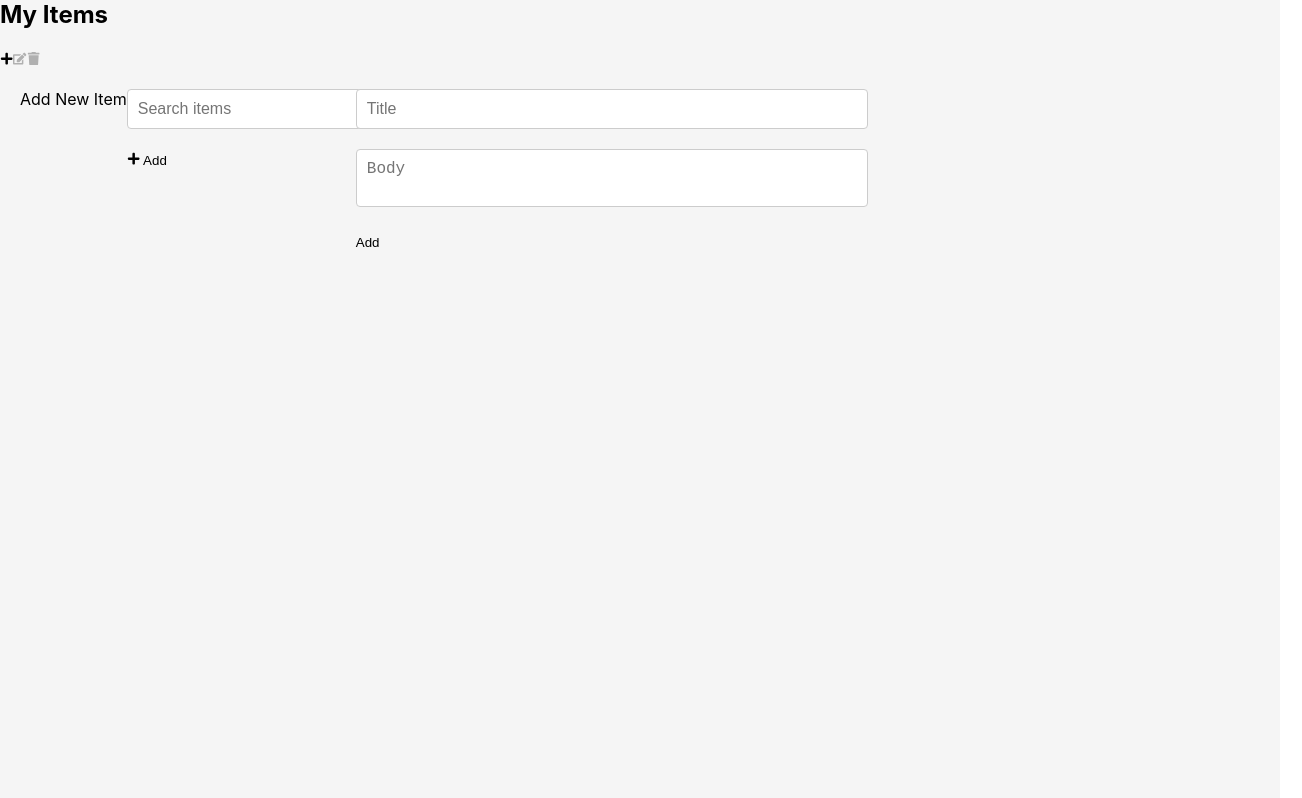
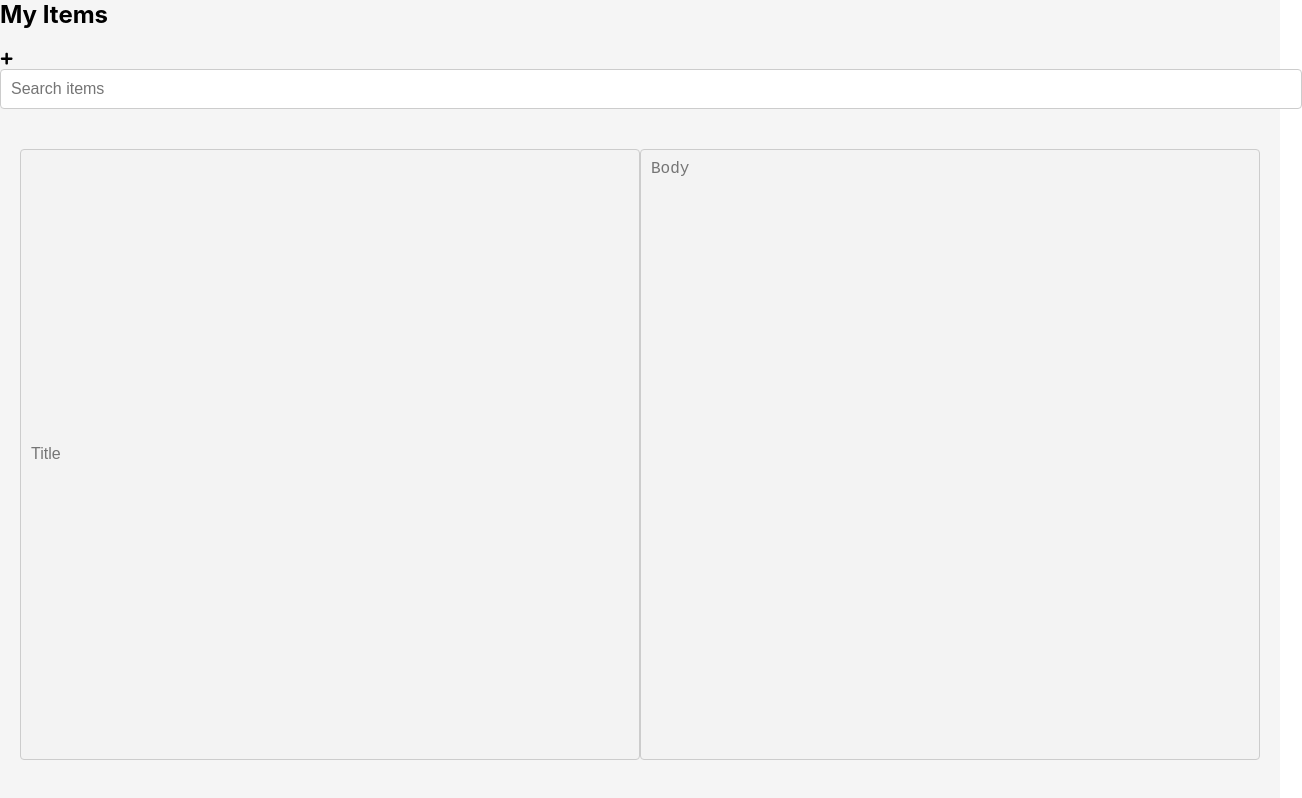
Before and after one commit to GennadyBerg/SEcond_Note_test, a React (Create React App) app: page / in a window 1280 px wide. Shown: the whole page, 1302 px wide, since content can reach past the window. Built offline with nearby package versions, Linux system fonts and the light colour scheme.

Commit message:
functionality front-back

```diff
--- a/src/App.js
+++ b/src/App.js
@@ -13,7 +13,6 @@ function App() {
         <Navbar />
         <div className="container">
           <Sidebar />
-          <ItemList />
           <ItemForm />
         </div>
       </div>
--- a/src/AppContext.js
+++ b/src/AppContext.js
@@ -7,6 +7,7 @@ export function AppProvider({ children }) {
     const [filteredItems, setFilteredItems] = useState([]);
     const [selectedItemId, setSelectedItemId] = useState(null);
     const [searchText, setSearchText] = useState('');
+    const [editMode, setEditMode] = useState(false);
     const itemDB = new ItemDB();
 
     useEffect(() => {
@@ -25,47 +26,41 @@ export function AppProvider({ children }) {
         filterItems();
     }, [searchText]);
 
-    async function handleAddItemClick(item) {
-        const result = await itemDB.addItem(item);
-        setFilteredItems([...filteredItems, result]);
-    }
-
-    async function handleEditItemClick(item) {
-        const result = await itemDB.updateItem(item);
-        const index = filteredItems.findIndex((i) => i.id === result.id);
-        if (index >= 0) {
-            const updatedItems = [...filteredItems];
-            updatedItems[index] = result;
-            setFilteredItems(updatedItems);
-        }
-    }
-
-    async function handleDeleteItemClick(id) {
-        await itemDB.deleteItem(id);
-        const updatedItems = filteredItems.filter((item) => item.id !== id);
-        setFilteredItems(updatedItems);
-        setSelectedItemId(null);
+    const setDate = item => {
+        item["date"] = new Date()
     }
 
     const addItem = async (item) => {
-        const addedItem = await itemDB.add(item);
-        setFilteredItems([...filteredItems, addedItem]);
+        item = item ?? { title: "", body: "" };
+        setDate(item)
+        const addedItemId = await itemDB.add(item);
+        item = { ...item, id: addedItemId };
+        let allItems = filteredItems.map(itm => itm);
+        allItems = [...allItems, item];
+        setFilteredItems(allItems);
+        return item;
     };
 
     const updateItem = async (item) => {
-        const updatedItem = await itemDB.update(item);
-        const updatedItems = filteredItems.map((item) => (item.id === updatedItem.id ? updatedItem : item));
+        setDate(item)
+        const updatedItemId = await itemDB.update(item);
+        const updatedItems = filteredItems.map((itm) => (itm.id === updatedItemId ? item : itm));
         setFilteredItems(updatedItems);
+        return updatedItemId;
     };
 
-    const deleteItem = async (itemId) => {
-        await itemDB.delete(itemId);
-        const updatedItems = filteredItems.filter((item) => item.id !== itemId);
+    const deleteItem = async (item) => {
+        /*for(let fi of filteredItems){
+            await itemDB.delete(fi);
+        }*/
+        await itemDB.delete(item);
+        const updatedItems = filteredItems.filter((itm) => itm.id !== item.id);
         setFilteredItems(updatedItems);
+
     };
 
     const getSelectedItem = () => {
-        if (selectedItemId > 0){
+        if (selectedItemId > 0) {
             let res = filteredItems.filter((item) => item.id == selectedItemId);
             return res.length > 0 ? res[0] : null;
         }
@@ -81,12 +76,11 @@ export function AppProvider({ children }) {
         getSelectedItem,
         searchText,
         setSearchText,
-        handleAddItemClick,
-        handleEditItemClick,
-        handleDeleteItemClick,
         addItem,
         updateItem,
         deleteItem,
+        editMode,
+        setEditMode
     };
 
     return <AppContext.Provider value={value}>{children}</AppContext.Provider>;
--- a/src/Item.js
+++ b/src/Item.js
@@ -2,10 +2,11 @@ import React, { useContext } from 'react';
 import { AppContext } from './AppContext';
 
 function Item({ item }) {
-  const { selectedItemId, setSelectedItemId } = useContext(AppContext);
+  const { selectedItemId, setSelectedItemId, setEditMode } = useContext(AppContext);
 
   const handleItemClick = () => {
     setSelectedItemId(item.id);
+    setEditMode(false);
   };
 
   return (
@@ -15,6 +16,7 @@ function Item({ item }) {
     >
       <h3>{item.title}</h3>
       <p>{item.body}</p>
+      <p>{item.date?.toLocaleString()}</p>
     </div>
   );
 }
--- a/src/ItemDB.js
+++ b/src/ItemDB.js
@@ -35,9 +35,9 @@ class ItemDB {
         return await this.db.put('items', item);
     }
 
-    async delete(itemId) {
+    async delete(item) {
         await this.ensureInit();
-        return await this.db.delete('items', itemId);
+        return await this.db.delete('items', item.id);
     }
 
     async searchItems(searchText) {
@@ -45,8 +45,8 @@ class ItemDB {
         let items = await this.getAll();
         searchText = searchText.toLowerCase();
         items = items.filter(item =>
-            item.title.toLowerCase().includes(searchText) ||
-            item.body.toLowerCase().includes(searchText));
+            item.title?.toLowerCase().includes(searchText) ||
+            item.body?.toLowerCase().includes(searchText));
         return items;
     }
 
--- a/src/ItemForm.js
+++ b/src/ItemForm.js
@@ -8,12 +8,19 @@ const ItemForm = () => {
     let [body, setBody] = useState(item?.body || '');
     let [id, setId] = useState(item?.id);
 
-    const handleSubmit = (e) => {
-        e.preventDefault();
-        cntx.updateItem(id ? { id, title, body } : { title, body });
-        setTitle('');
-        setBody('');
+    const save = async ({title, body}) => {
+        var id1 = await cntx.updateItem(id ? { id, title, body } : { title, body });
+        setId(id1);
     };
+
+    const handleSetTitle = (title) => {
+        setTitle(title);
+        save({title, body});
+    }
+    const handleSetBody = (body) => {
+        setBody(body);
+        save({title, body});
+    }
 
     useEffect(() => {
         setTitle(item?.title);
@@ -22,11 +29,12 @@ const ItemForm = () => {
     }, [item?.title, item?.body]);
 
     return (
-        <form className="ItemForm" onSubmit={handleSubmit}>
-            <input type="text" placeholder="Title" value={title} onChange={e => setTitle(e.target.value)} required />
-            <textarea placeholder="Body" value={body} onChange={e => setBody(e.target.value)} required></textarea>
-            <button type="submit">{item ? 'Save' : 'Add'}</button>
-        </form>
+        <>
+            <input disabled={!cntx.editMode} type="text" placeholder="Title" value={title ?? ''}
+                onInput={e => handleSetTitle(e.target.value)} required />
+            <textarea disabled={!cntx.editMode} placeholder="Body" value={body ?? ''}
+                onChange={e => handleSetBody(e.target.value)} required></textarea>
+        </>
     );
 };
 
--- a/src/ItemList.js
+++ b/src/ItemList.js
@@ -8,51 +8,16 @@ import { FaPlus, FaEdit, FaTrash } from 'react-icons/fa';
 const ItemList = () => {
   const {
     filteredItems,
-    selectedItemId,
-    editMode,
-    setEditMode,
-    deleteItem,
   } = useContext(AppContext);
-
-
-  const handleAddClick = () => {
-    setEditMode(false);
-  };
-
-  const handleEditClick = () => {
-    setEditMode(true);
-  };
-
-  const handleDeleteClick = () => {
-    if (selectedItemId) {
-      deleteItem(selectedItemId);
-    }
-  };
 
   return (
     <div className="ItemList">
-      <SearchBox />
       {filteredItems.map((item) => (
         <Item key={item.id} item={item} />
       ))}
-      {editMode || (
-        <button className="add-button" onClick={handleAddClick}>
-          <FaPlus /> Add
-        </button>
-      )}
-      {!editMode && selectedItemId && (
-        <div className="item-buttons">
-          <button className="edit-button" onClick={handleEditClick}>
-            <FaEdit /> Edit
-          </button>
-          <button className="delete-button" onClick={handleDeleteClick}>
-            <FaTrash /> Delete
-          </button>
-        </div>
-      )}
-      {editMode && <ItemForm />}
     </div>
   );
+
 };
 
 export default ItemList;
--- a/src/Navbar.js
+++ b/src/Navbar.js
@@ -4,29 +4,47 @@ import { FaPlus, FaEdit, FaTrash } from 'react-icons/fa';
 import SearchBox from './SearchBox';
 
 const NavBar = () => {
-  const { selectedItemId, deleteItem, setEditMode, setNewItem } = useContext(
+    const {
+        addItem, updateItem, deleteItem,
+        selectedItemId, setSelectedItemId, getSelectedItem,
+        editMode, setEditMode } =
+            useContext(
                 AppContext
             );
 
-  const handleAddClick = () => {
-    setNewItem(true);
-    setEditMode(false);
+    const handleAddClick = async () => {
+        let item = await addItem(null);
+        setEditMode(true);
+        setSelectedItemId(item.id);
     };
 
     const handleEditClick = () => {
+        if (selectedItemId) {
             setEditMode(true);
+            updateItem(getSelectedItem());
+        }
     };
 
     const handleDeleteClick = () => {
         if (selectedItemId) {
-      deleteItem(selectedItemId);
+            deleteItem(getSelectedItem());
+            setSelectedItemId();
+            setEditMode(false);
         }
     };
 
     return (
+        <>
             <nav className="NavBar">
+                {!editMode ? (
+                    <>
                         <h1>My Items</h1>
-      {selectedItemId ? (
+                        <button className="add-button" onClick={handleAddClick}>
+                            <FaPlus />
+                        </button>
+                    </>
+                ) : null}
+                {selectedItemId && !editMode ? (
                     <>
                         <button className="edit-button" onClick={handleEditClick}>
                             <FaEdit />
@@ -35,20 +53,10 @@ const NavBar = () => {
                             <FaTrash />
                         </button>
                     </>
-      ) : (
-        <>
-          <button className="add-button" onClick={handleAddClick}>
-            <FaPlus />
-          </button>
-          <button className="edit-button" disabled>
-            <FaEdit />
-          </button>
-          <button className="delete-button" disabled>
-            <FaTrash />
-          </button>
+                ) : null}
+                <SearchBox />
+            </nav>
         </>
-      )}
-    </nav>
     );
 };
 
--- a/src/Sidebar.js
+++ b/src/Sidebar.js
@@ -1,25 +1,13 @@
 import { useContext } from 'react';
 import { AppContext } from './AppContext';
+import ItemList from './ItemList';
 
-const Sidebar = ({ items, selectedItem, setSelectedItem }) => {
-  const { handleAddItem } = useContext(AppContext);
-
-  const handleSidebarItemClick = (item) => {
-    setSelectedItem(item);
-  };
-
-  return (
-    <div className="Sidebar">
-      <div className="Sidebar-item" onClick={() => handleAddItem('', '')}>
-        Add New Item
-      </div>
-      {items?.map(item => (
-        <div key={item.id} className={`Sidebar-item ${selectedItem?.id === item.id ? 'selected' : ''}`} onClick={() => handleSidebarItemClick(item)}>
-          {item.title}
+const Sidebar = () => {
+    return (
+        <div className="Sidebar">
+            <ItemList />
         </div>
-      ))}
-    </div>
-  );
+    );
 };
 
 export default Sidebar;
```
Lines whose indentation alone changed are shown as unchanged.
